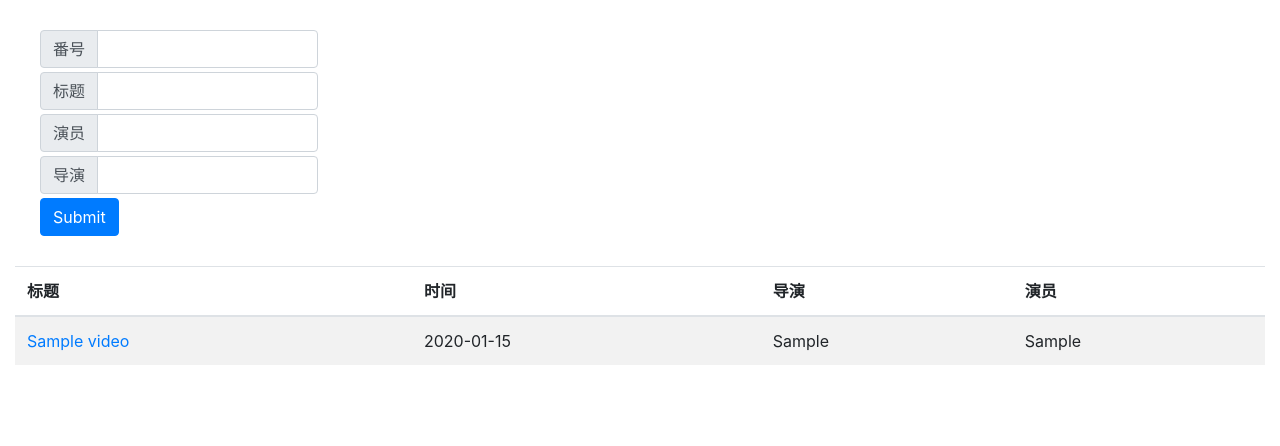
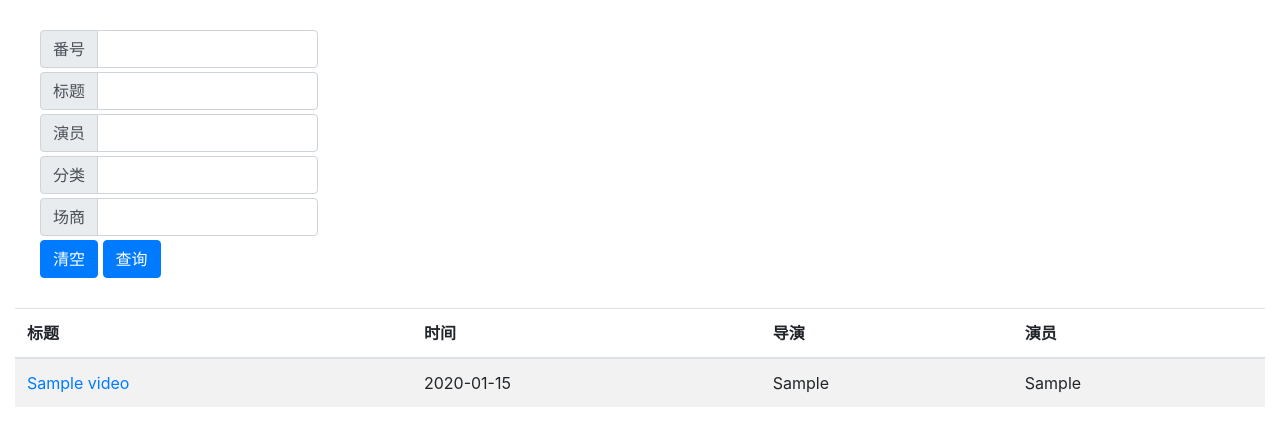
Before and after one commit to cuisama/PythonWeb, a Django app: page /jav/main in a window 1280 px wide. Shown: the top 446 px of the page. Run offline with Django 3.2, Linux system fonts and the light colour scheme; tables that the repository leaves empty hold one stand-in row (values such as "Sample post"); some libraries are stand-ins or nearby versions.

Commit message:
添加查询字段，使用空格分隔多个查询条件

```diff
--- a/Jav/templates/main.html
+++ b/Jav/templates/main.html
@@ -48,16 +48,35 @@
                 </div>
             </div>
             <div class="col-sm-3 my-1">
+                <label class="sr-only" for="genres"></label>
+                <div class="input-group">
+                    <div class="input-group-prepend">
+                        <div class="input-group-text">分类</div>
+                    </div>
+                    <input type="text" class="form-control" name="genres" id="genres" value="{{ para.genres }}">
+                </div>
+            </div>
+            <div class="col-sm-3 my-1 d-none">
+                <label class="sr-only" for="director"></label>
+                <div class="input-group">
+                    <div class="input-group-prepend">
+                        <div class="input-group-text">导演</div>
+                    </div>
+                    <input type="text" class="form-control" id="director" name="director" value="{{ para.director }}">
+                </div>
+            </div>
+            <div class="col-sm-3 my-1">
                 <label class="sr-only" for="maker"></label>
                 <div class="input-group">
                     <div class="input-group-prepend">
-                        <div class="input-group-text">导演</div>
+                        <div class="input-group-text">场商</div>
                     </div>
                     <input type="text" class="form-control" id="maker" name="maker" value="{{ para.maker }}">
                 </div>
             </div>
             <div class="col-sm-3 my-1">
-                <button type="submit" class="btn btn-primary">Submit</button>
+                <a href="main" class="btn btn-primary">清空</a>
+                <button type="submit" class="btn btn-primary">查询</button>
             </div>
 
         </form>
@@ -75,7 +94,7 @@
                 {% for foo in videos %}
                     <tr>
                         <td><a href="{{ foo.url }}" target="_blank">{{ foo.title }}</a></td>
-                        <td>{{ foo.date }}</td>
+                        <td class="text-nowrap">{{ foo.date }}</td>
                         <td>{{ foo.maker }}</td>
                         <td>{{ foo.cast }}</td>
                     </tr>
--- a/Jav/views.py
+++ b/Jav/views.py
@@ -6,7 +6,7 @@ from Jav import models
 
 
 def main(request):
-    data = models.Video.objects.all()[0:100]
+    data = models.Video.objects.all().order_by('-date')[0:100]
     return render(request,"main.html",{"videos":data})
 
 def search(request):
@@ -14,9 +14,41 @@ def search(request):
         "number":request.POST.get("number",""),
         "title":request.POST.get("title",""),
         "cast":request.POST.get("cast",""),
+        "genres":request.POST.get("genres",""),
+        "director":request.POST.get("director",""),
         "maker":request.POST.get("maker","")
     }
+    p = []
+    for col in ["number","title","cast","genres","director","maker"]:
+        tmp = None
+        if para[col]:
+            tmp = para[col].split(' ')
+        if tmp is not None:
+            for t in tmp:
+                if col == "number":
+                    p.append(Q(number__icontains=t))
+                elif col == "title":
+                    p.append(Q(title__icontains=t))
+                elif col == "cast":
+                    p.append(Q(cast__icontains=t))
+                elif col == "genres":
+                    p.append(Q(genres__icontains=t))
+                elif col == "director":
+                    p.append(Q(director__icontains=t))
+                elif col == "maker":
+                    p.append(Q(maker__icontains=t))
 
-    # data = models.Video.objects.filter(Q(number_icontains=para['number']) | Q(title_icontains=para['title']) | Q(cast_icontains=para['cast']) | Q(maker_icontains=para['maker']))
-    data = models.Video.objects.filter(number__icontains=para['number']).filter(title__icontains=para['title']).filter(cast__icontains=para['cast']).filter(maker__icontains=para['maker'])[0:100]
+    query = models.Video.objects
+    for i in p:
+        query = query.filter(i)
+
+    data = query.order_by("-date")[0:100]
+
+    # data = models.Video.objects.filter(Q(number__icontains=para['number'])
+    #                                    , Q(title__icontains=para['title'])
+    #                                    , Q(cast__icontains=para['cast'])
+    #                                    , Q(genres__icontains=para['genres'])
+    #                                    , Q(director__icontains=para['director'])
+    #                                    , Q(maker__icontains=para['maker'])).order_by("-date")[0:100]
+    #data = models.Video.objects.filter(number__icontains=para['number']).filter(title__icontains=para['title']).filter(cast__icontains=para['cast']).filter(maker__icontains=para['maker'])[0:100]
     return render(request,"main.html",{"videos":data,"para":para})
```
